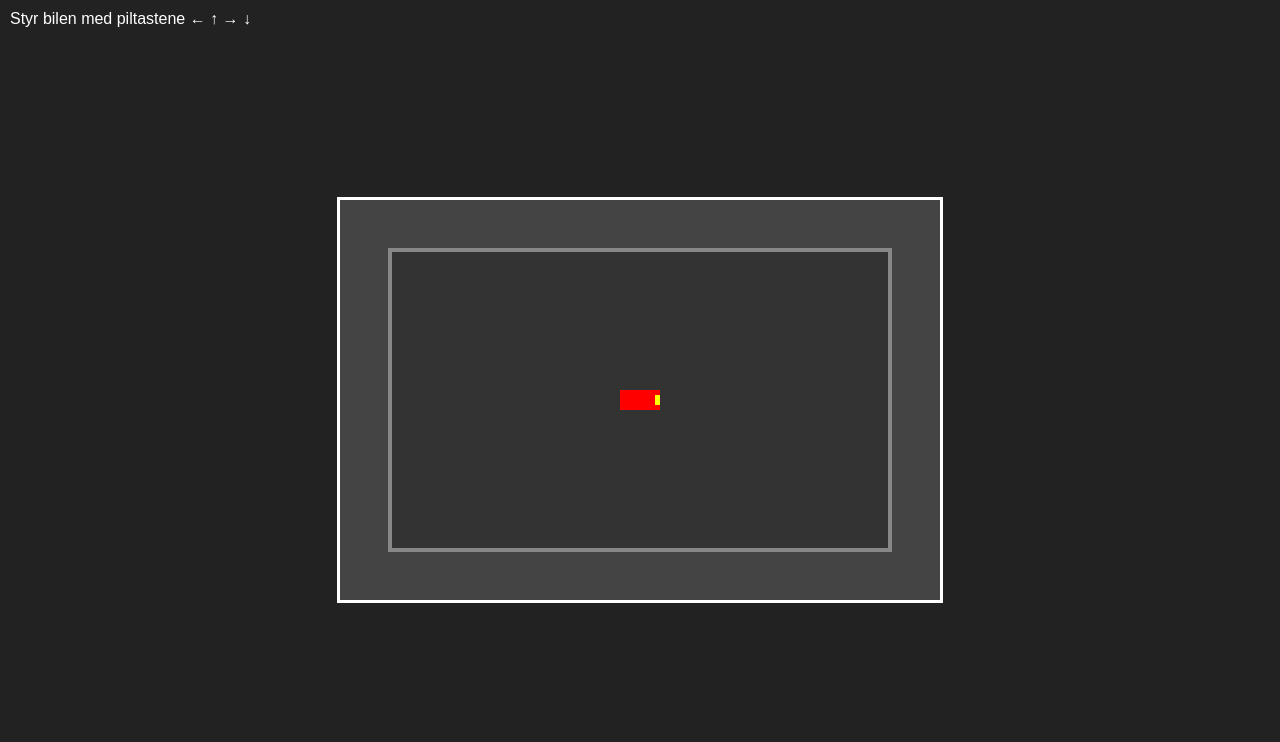
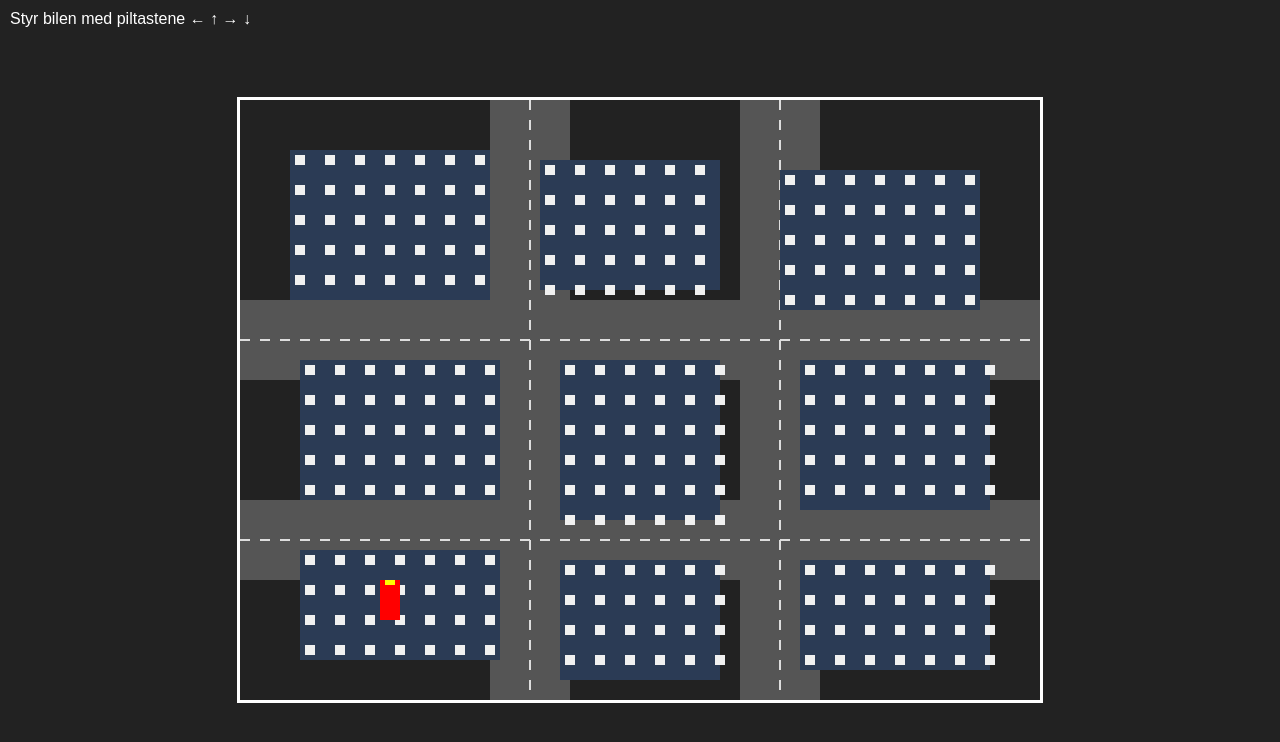
Before and after one commit to sondresund-arch/Spill1, a plain HTML site: page index.html in a window 1280 px wide. Drawn offline with Linux system fonts and the light colour scheme.

Commit message:
Update index.html

```diff
--- a/index.html
+++ b/index.html
@@ -2,7 +2,7 @@
 <html lang="no">
 <head>
     <meta charset="UTF-8">
-    <title>Enkelt bilspill</title>
+    <title>Bilspill i by</title>
     <style>
         body {
             margin: 0;
@@ -16,7 +16,7 @@
         }
 
         canvas {
-            background: #444;
+            background: #222;
             border: 3px solid #fff;
         }
 
@@ -30,18 +30,18 @@
 </head>
 <body>
 <div id="info">Styr bilen med piltastene ← ↑ → ↓</div>
-<canvas id="game" width="600" height="400"></canvas>
+<canvas id="game" width="800" height="600"></canvas>
 
 <script>
     const canvas = document.getElementById("game");
     const ctx = canvas.getContext("2d");
 
     const car = {
-        x: canvas.width / 2,
-        y: canvas.height / 2,
+        x: 150,
+        y: 500,
         width: 40,
         height: 20,
-        angle: 0,
+        angle: -Math.PI / 2,
         speed: 0,
         maxSpeed: 4,
         accel: 0.15,
@@ -56,6 +56,19 @@
         ArrowRight: false
     };
 
+    // Enkle bygninger (rektangler utenfor veiene)
+    const buildings = [
+        { x: 50,  y: 50,  w: 200, h: 150 },
+        { x: 300, y: 60,  w: 180, h: 130 },
+        { x: 540, y: 70,  w: 200, h: 140 },
+        { x: 60,  y: 260, w: 200, h: 140 },
+        { x: 320, y: 260, w: 160, h: 160 },
+        { x: 560, y: 260, w: 190, h: 150 },
+        { x: 60,  y: 450, w: 200, h: 110 },
+        { x: 320, y: 460, w: 160, h: 120 },
+        { x: 560, y: 460, w: 190, h: 110 }
+    ];
+
     document.addEventListener("keydown", (e) => {
         if (keys.hasOwnProperty(e.key)) {
             keys[e.key] = true;
@@ -68,7 +81,18 @@
         }
     });
 
+    function rectsOverlap(ax, ay, aw, ah, bx, by, bw, bh) {
+        return ax < bx + bw &&
+               ax + aw > bx &&
+               ay < by + bh &&
+               ay + ah > by;
+    }
+
     function update() {
+        const prevX = car.x;
+        const prevY = car.y;
+        const prevAngle = car.angle;
+
         // Akselerasjon
         if (keys.ArrowUp) {
             car.speed += car.accel;
@@ -106,11 +130,81 @@
         car.x += Math.cos(car.angle) * car.speed;
         car.y += Math.sin(car.angle) * car.speed;
 
-        // Hold bilen inne på banen
+        // Hold innenfor canvas
         if (car.x < 0) car.x = 0;
         if (car.x > canvas.width) car.x = canvas.width;
         if (car.y < 0) car.y = 0;
         if (car.y > canvas.height) car.y = canvas.height;
+
+        // Enkel kollisjon: sjekk bilens bounding box mot bygninger
+        const carBox = {
+            x: car.x - car.width / 2,
+            y: car.y - car.height / 2,
+            w: car.width,
+            h: car.height
+        };
+
+        for (const b of buildings) {
+            if (rectsOverlap(carBox.x, carBox.y, carBox.w, carBox.h, b.x, b.y, b.w, b.h)) {
+                // Tilbake til forrige posisjon hvis krasj
+                car.x = prevX;
+                car.y = prevY;
+                car.angle = prevAngle;
+                car.speed = 0;
+                break;
+            }
+        }
+    }
+
+    function drawCity() {
+        // Bakgrunn
+        ctx.fillStyle = "#222";
+        ctx.fillRect(0, 0, canvas.width, canvas.height);
+
+        // Veier (horisontale og vertikale)
+        ctx.fillStyle = "#555";
+        // Horisontale veier
+        ctx.fillRect(0, 200, canvas.width, 80);
+        ctx.fillRect(0, 400, canvas.width, 80);
+        // Vertikale veier
+        ctx.fillRect(250, 0, 80, canvas.height);
+        ctx.fillRect(500, 0, 80, canvas.height);
+
+        // Midtstriper
+        ctx.strokeStyle = "#ddd";
+        ctx.lineWidth = 2;
+        ctx.setLineDash([10, 10]);
+
+        // Horisontale midtstriper
+        ctx.beginPath();
+        ctx.moveTo(0, 240);
+        ctx.lineTo(canvas.width, 240);
+        ctx.moveTo(0, 440);
+        ctx.lineTo(canvas.width, 440);
+        ctx.stroke();
+
+        // Vertikale midtstriper
+        ctx.beginPath();
+        ctx.moveTo(290, 0);
+        ctx.lineTo(290, canvas.height);
+        ctx.moveTo(540, 0);
+        ctx.lineTo(540, canvas.height);
+        ctx.stroke();
+
+        ctx.setLineDash([]);
+
+        // Bygninger
+        for (const b of buildings) {
+            ctx.fillStyle = "#2b3b55";
+            ctx.fillRect(b.x, b.y, b.w, b.h);
+
+            ctx.fillStyle = "#f0f0f0";
+            for (let i = 0; i < b.w; i += 30) {
+                for (let j = 0; j < b.h; j += 30) {
+                    ctx.fillRect(b.x + 5 + i, b.y + 5 + j, 10, 10);
+                }
+            }
+        }
     }
 
     function drawCar() {
@@ -122,29 +216,17 @@
         ctx.fillStyle = "red";
         ctx.fillRect(-car.width / 2, -car.height / 2, car.width, car.height);
 
-        // Frontmarkering
+        // Front
         ctx.fillStyle = "yellow";
         ctx.fillRect(car.width / 2 - 5, -car.height / 4, 5, car.height / 2);
 
         ctx.restore();
     }
 
-    function drawTrack() {
-        ctx.fillStyle = "#333";
-        ctx.fillRect(50, 50, canvas.width - 100, canvas.height - 100);
-
-        ctx.strokeStyle = "#888";
-        ctx.lineWidth = 4;
-        ctx.strokeRect(50, 50, canvas.width - 100, canvas.height - 100);
-    }
-
     function loop() {
-        ctx.clearRect(0, 0, canvas.width, canvas.height);
-
-        drawTrack();
+        drawCity();
         update();
         drawCar();
-
         requestAnimationFrame(loop);
     }
 
```
